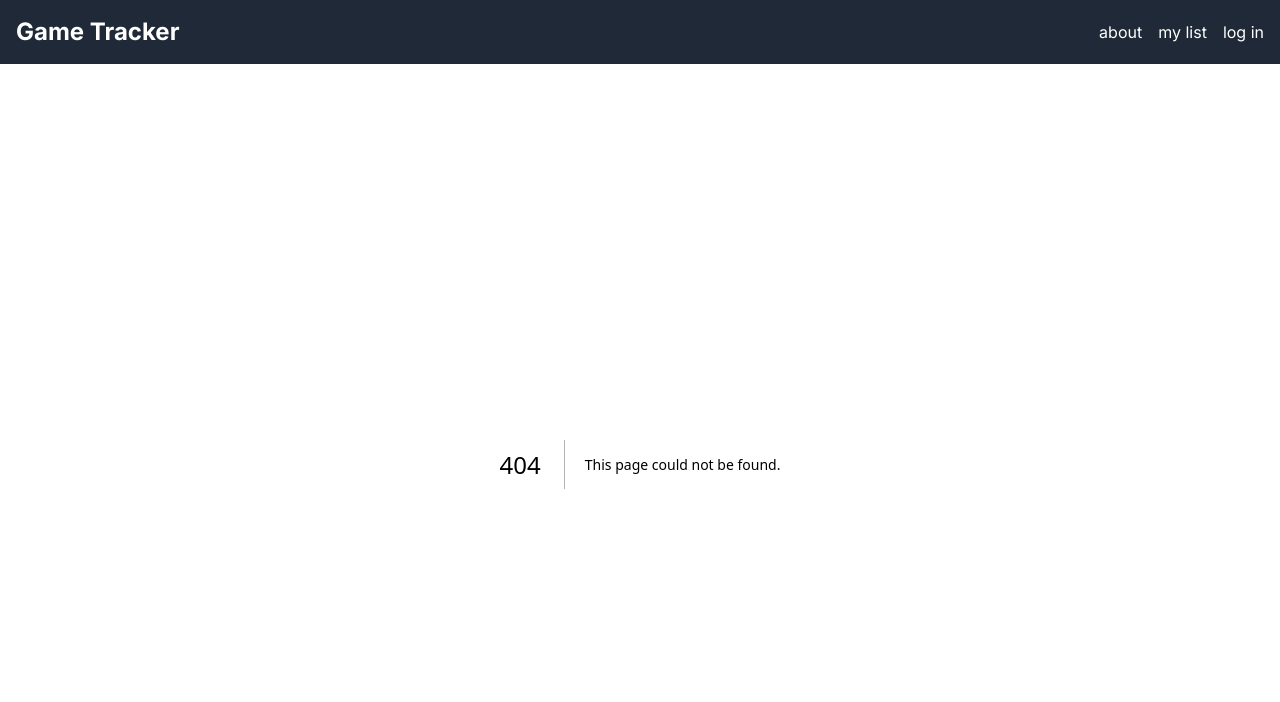
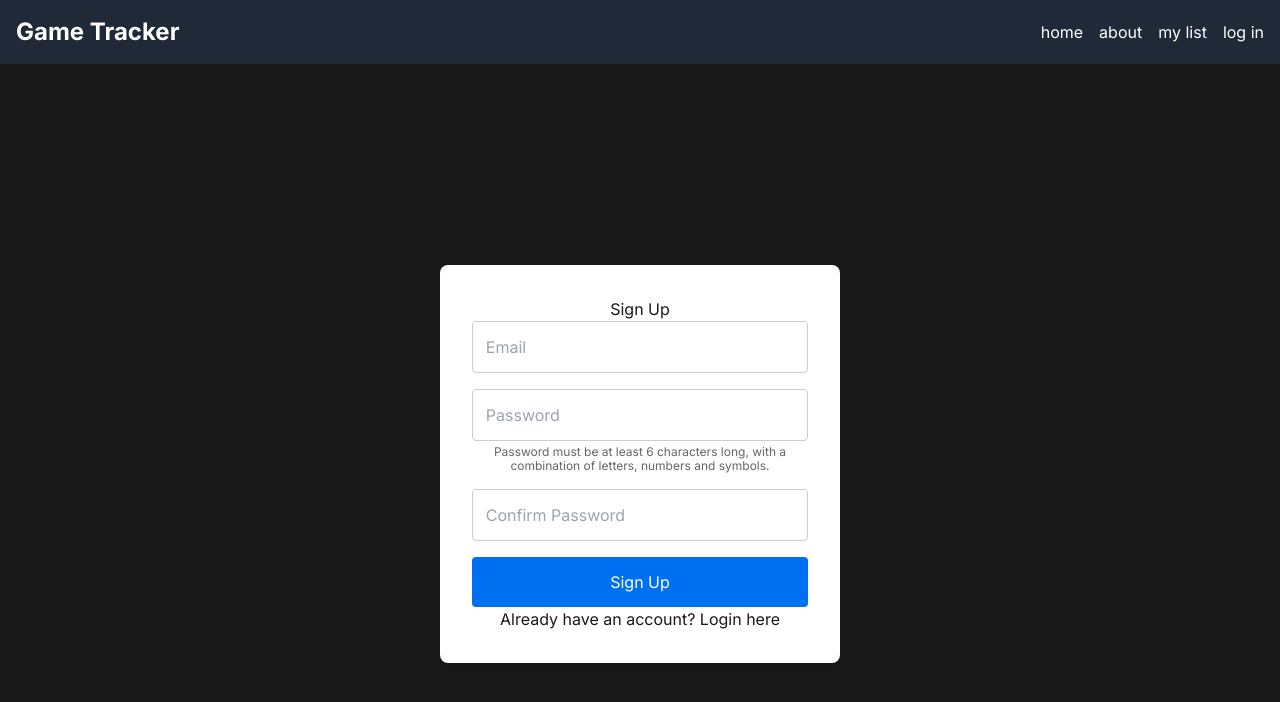
Before and after one commit to mryan5072/Game-Site, a Next.js app in the folder game-site/: page /signup in a window 1280 px wide. Before the commit this address had no page. Shown: the top 702 px of the page. Built offline with nearby package versions, Linux system fonts and the light colour scheme; no server answers.

Commit message:
Added login & sign up pages, implemented sign up functionality
Successfully implemented Firebase authentication. Users can now sign up with an email and password. also added a WIP login page along with the working sign up page. Added a home link to navbar to return to games list.

```diff
--- /dev/null
+++ b/game-site/app/firebase/config.js
@@ -0,0 +1,31 @@
+import { initializeApp } from "firebase/app";
+import { getAnalytics, isSupported } from "firebase/analytics";
+import { getAuth } from "firebase/auth";
+// TODO: Add SDKs for Firebase products that you want to use
+// https://firebase.google.com/docs/web/setup#available-libraries
+
+// Your web app's Firebase configuration
+// For Firebase JS SDK v7.20.0 and later, measurementId is optional
+const firebaseConfig = {
+  apiKey: process.env.NEXT_PUBLIC_FIREBASE_API_KEY,
+  authDomain: process.env.NEXT_PUBLIC_FIREBASE_AUTH_DOMAIN,
+  projectId: process.env.NEXT_PUBLIC_FIREBASE_PROJECT_ID,
+  storageBucket: process.env.NEXT_PUBLIC_FIREBASE_STORAGE_BUCKET,
+  messagingSenderId: process.env.NEXT_PUBLIC_FIREBASE_MESSAGING_SENDER_ID,
+  appId: process.env.NEXT_PUBLIC_FIREBASE_APP_ID,
+};
+
+// Initialize Firebase
+const app = initializeApp(firebaseConfig);
+const auth = getAuth(app);
+
+let analytics;
+if (typeof window !== 'undefined') {
+  isSupported().then((supported) => {
+    if (supported) {
+      analytics = getAnalytics(app);
+    }
+  });
+}
+
+export {app, auth, analytics};
--- /dev/null
+++ b/game-site/app/login/page.tsx
@@ -0,0 +1,11 @@
+import LoginPage from "../../components/login/login";
+
+const login: React.FC = () => {
+  return (
+    <div>
+      <LoginPage />
+    </div>
+  );
+};
+
+export default login;
--- /dev/null
+++ b/game-site/app/signup/page.tsx
@@ -0,0 +1,5 @@
+import SignUpPage from "../../components/signup/signup";
+
+export default function SignUp() {
+    return <SignUpPage />;
+}
--- /dev/null
+++ b/game-site/components/login/login.tsx
@@ -0,0 +1,91 @@
+"use client";
+import React, { useState } from "react";
+import Link from "next/link";
+
+const LoginPage: React.FC = () => {
+  const [email, setEmail] = useState<string>("");
+  const [password, setPassword] = useState<string>("");
+
+  const handleLogin = (e: React.FormEvent<HTMLFormElement>) => {
+    e.preventDefault();
+    // Placeholder for login logic
+    console.log("Email:", email);
+    console.log("Password:", password);
+  };
+
+  return (
+    <div style={styles.container}>
+      <div style={styles.formContainer}>
+        <h2>Login</h2>
+        <form onSubmit={handleLogin} style={styles.form}>
+          <input
+            type="email"
+            placeholder="Email"
+            value={email}
+            onChange={(e: React.ChangeEvent<HTMLInputElement>) => setEmail(e.target.value)}
+            style={styles.input}
+            required
+          />
+          <input
+            type="password"
+            placeholder="Password"
+            value={password}
+            onChange={(e: React.ChangeEvent<HTMLInputElement>) => setPassword(e.target.value)}
+            style={styles.input}
+            required
+          />
+          <button type="submit" style={styles.button}>
+            Login
+          </button>
+        </form>
+        <p>
+          Don&apos;t have an account? <Link href="/signup">Sign up here</Link>
+        </p>
+      </div>
+    </div>
+  );
+};
+
+const styles: { [key: string]: React.CSSProperties } = {
+  container: {
+    display: "flex",
+    justifyContent: "center",
+    alignItems: "center",
+    minHeight: "100vh",
+    background: "rgb(25, 25, 25)",
+  },
+  formContainer: {
+    padding: "2rem",
+    borderRadius: "8px",
+    boxShadow: "0 4px 12px rgba(0, 0, 0, 0.1)",
+    backgroundColor: "#fff",
+    textAlign: "center",
+    maxWidth: "400px",
+    width: "100%",
+  },
+  form: {
+    display: "flex",
+    flexDirection: "column",
+    gap: "1rem",
+  },
+  input: {
+    padding: "0.8rem",
+    borderRadius: "4px",
+    border: "1px solid #ccc",
+    fontSize: "1rem",
+    width: "100%",
+    boxSizing: "border-box",
+  },
+  button: {
+    padding: "0.8rem",
+    borderRadius: "4px",
+    backgroundColor: "#0070f3",
+    color: "#fff",
+    fontSize: "1rem",
+    border: "none",
+    cursor: "pointer",
+    width: "100%",
+  },
+};
+
+export default LoginPage;
--- a/game-site/components/navbar/navbar.tsx
+++ b/game-site/components/navbar/navbar.tsx
@@ -7,6 +7,7 @@ const Navbar: React.FC = () => {
     <nav className="bg-gray-800 p-4 text-white flex justify-between items-center">
       <div className="text-2xl font-bold">Game Tracker</div>
       <div className="flex space-x-4">
+        <Link href="/">home</Link>
         <Link href="/about">about</Link>
         <Link href="/mylist">my list</Link>
         <Link href="/login">log in</Link>
--- /dev/null
+++ b/game-site/components/signup/signup.tsx
@@ -0,0 +1,186 @@
+"use client";
+
+import React, { useState, useEffect } from "react";
+import Link from "next/link";
+import { useCreateUserWithEmailAndPassword } from "react-firebase-hooks/auth";
+import { auth } from "../../app/firebase/config";
+
+const SignUpPage: React.FC = () => {
+  const [email, setEmail] = useState<string>("");
+  const [password, setPassword] = useState<string>("");
+  const [confirmPassword, setConfirmPassword] = useState<string>("");
+  const [message, setMessage] = useState<{ text: string; type: 'success' | 'error' }>({ text: '', type: 'success' });
+
+  const [
+    createUserWithEmailAndPassword,
+    user,
+    loading,
+    error
+  ] = useCreateUserWithEmailAndPassword(auth);
+
+  useEffect(() => {
+    if (error) {
+      switch (error.code) {
+        case 'auth/email-already-in-use':
+          setMessage({ text: "This email is already in use. Please try a different email.", type: 'error' });
+          break;
+        case 'auth/invalid-email':
+          setMessage({ text: "Invalid email address. Please check and try again.", type: 'error' });
+          break;
+        case 'auth/weak-password':
+          setMessage({ text: "Password is too weak. Please use a stronger password.", type: 'error' });
+          break;
+        default:
+          setMessage({ text: "An error occurred during sign up. Please try again.", type: 'error' });
+      }
+    } else if (user) {
+      setMessage({ text: "Sign-up successful!", type: 'success' });
+    }
+  }, [user, error]);
+
+  const validatePassword = (password: string) => {
+    // Add your custom password validation rules here
+    const minLength = 6;
+    const hasLowerCase = /[a-z]/.test(password);
+    const hasNumbers = /\d/.test(password);
+    const hasSpecialChars = /[!@#$%^&*(),.?":{}|<>]/.test(password);
+
+    if (password.length < minLength) return "Password must be at least 6 characters long.";
+    if (!hasLowerCase) return "Password must include at least one lowercase letter.";
+    if (!hasNumbers) return "Password must include at least one number.";
+    if (!hasSpecialChars) return "Password must include at least one special character.";
+
+    return ""; // No errors
+  };
+
+  const handleSignUp = async (e: React.FormEvent<HTMLFormElement>) => {
+    e.preventDefault();
+    setMessage({ text: '', type: 'success' });
+
+    if (password !== confirmPassword) {
+      setMessage({ text: "Passwords do not match!", type: 'error' });
+      return;
+    }
+
+    const passwordError = validatePassword(password);
+    if (passwordError) {
+      setMessage({ text: passwordError, type: 'error' });
+      return;
+    }
+
+    try {
+      await createUserWithEmailAndPassword(email, password);
+    } catch (error) {
+      console.error("Error creating user:", error);
+      setMessage({ text: "An unexpected error occurred. Please try again later.", type: 'error' });
+    }
+  };
+
+  return (
+    <div style={styles.container}>
+      <div style={styles.formContainer}>
+        <h2>Sign Up</h2>
+        <form onSubmit={handleSignUp} style={styles.form}>
+          <input
+            type="email"
+            placeholder="Email"
+            value={email}
+            onChange={(e) => setEmail(e.target.value)}
+            style={styles.input}
+            required
+          />
+          <div style={styles.passwordContainer}>
+            <input
+              type="password"
+              placeholder="Password"
+              value={password}
+              onChange={(e) => setPassword(e.target.value)}
+              style={styles.input}
+              required
+            />
+            <p style={styles.passwordRequirements}>
+              Password must be at least 6 characters long, with a combination of letters, numbers and symbols.
+            </p>
+          </div>
+          <input
+            type="password"
+            placeholder="Confirm Password"
+            value={confirmPassword}
+            onChange={(e) => setConfirmPassword(e.target.value)}
+            style={styles.input}
+            required
+          />
+          <button type="submit" style={styles.button} disabled={loading}>
+            {loading ? "Signing Up..." : "Sign Up"}
+          </button>
+        </form>
+        {message.text && (
+          <p style={{ color: message.type === 'error' ? 'red' : 'green' }}>
+            {message.text}
+          </p>
+        )}
+        <p>
+          Already have an account? <Link href="/login">Login here</Link>
+        </p>
+      </div>
+    </div>
+  );
+};
+
+const styles: { [key: string]: React.CSSProperties } = {
+  container: {
+    display: "flex",
+    justifyContent: "center",
+    alignItems: "center",
+    minHeight: "100vh",
+    background: "rgb(25, 25, 25)",
+  },
+  formContainer: {
+    padding: "2rem",
+    borderRadius: "8px",
+    boxShadow: "0 4px 12px rgba(0, 0, 0, 0.1)",
+    backgroundColor: "#fff",
+    textAlign: "center",
+    maxWidth: "400px",
+    width: "100%",
+  },
+  form: {
+    display: "flex",
+    flexDirection: "column",
+    gap: "1rem",
+  },
+  input: {
+    padding: "0.8rem",
+    borderRadius: "4px",
+    border: "1px solid #ccc",
+    fontSize: "1rem",
+    width: "100%",
+    boxSizing: "border-box",
+  },
+  button: {
+    padding: "0.8rem",
+    borderRadius: "4px",
+    backgroundColor: "#0070f3",
+    color: "#fff",
+    fontSize: "1rem",
+    border: "none",
+    cursor: "pointer",
+    width: "100%",
+  },
+  passwordContainer: {
+    display: "flex",
+    flexDirection: "column",
+    alignItems: "flex-start",
+    width: "100%",
+  },
+  passwordRequirements: {
+    fontSize: "0.75rem",
+    color: "#666",
+    marginTop: "0.25rem",
+    textAlign: "center",
+    lineHeight: "1.2",
+    width: "100%",
+  },
+};
+
+export default SignUpPage;
--- a/game-site/tailwind.config.ts
+++ b/game-site/tailwind.config.ts
@@ -2,7 +2,6 @@ import type { Config } from "tailwindcss";
 
 const config: Config = {
   content: [
-    "./pages/**/*.{js,ts,jsx,tsx,mdx}",
     "./components/**/*.{js,ts,jsx,tsx,mdx}",
     "./app/**/*.{js,ts,jsx,tsx,mdx}",
   ],
```
Also changed, not shown: game-site/package.json (+12 -5 lines), game-site/.eslintrc.json, 1 other file (tests, documents, lock files or other folders).
